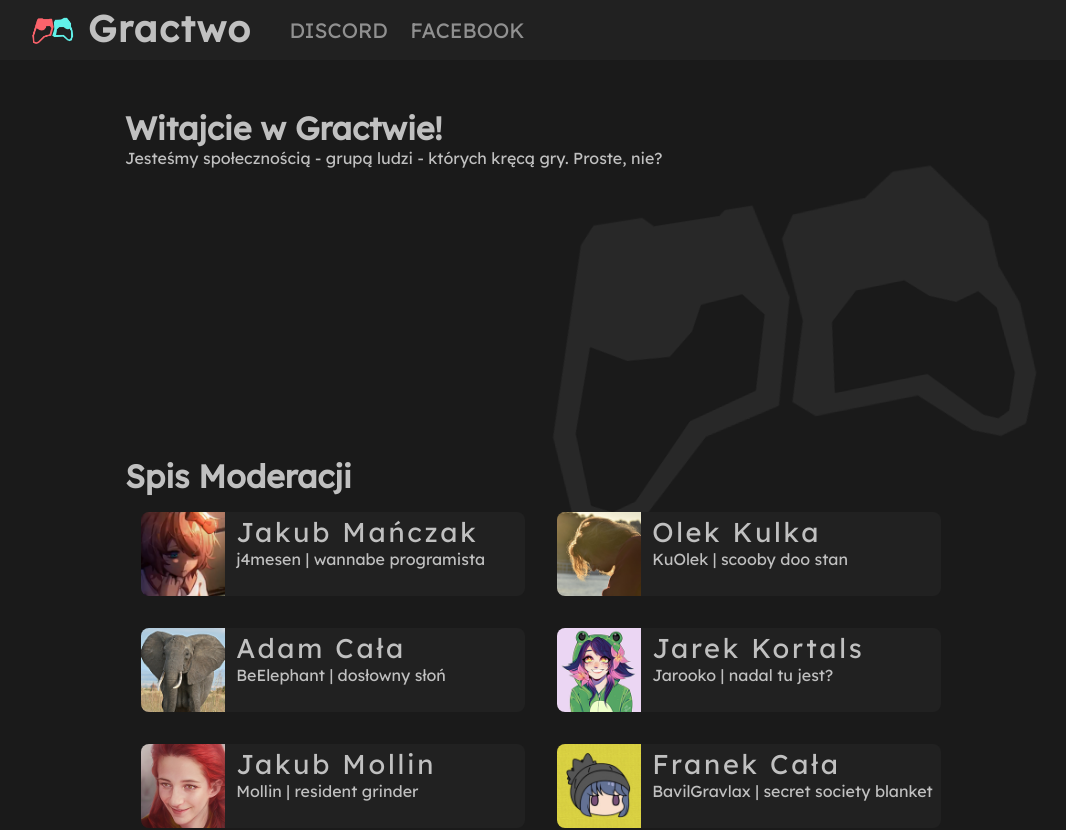
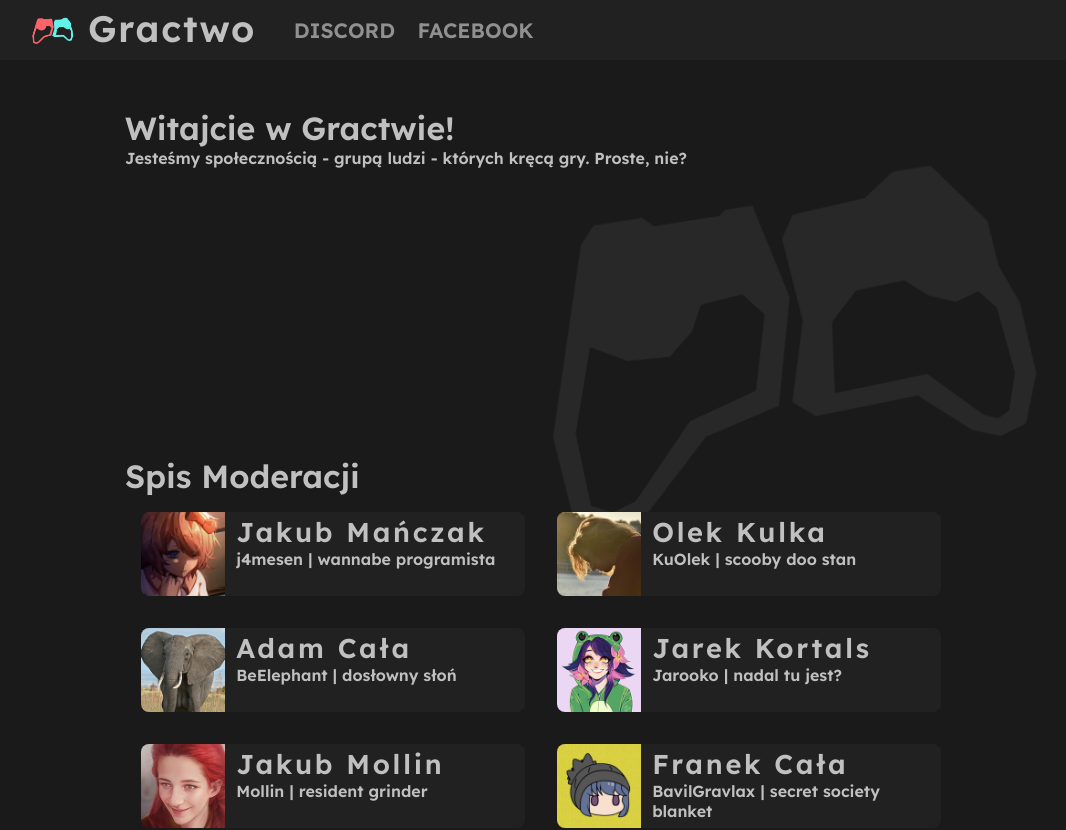
Before and after one commit to gractwo/old-gractwo-pl, a Vue app: page / in a window 1280 px wide. Shown: the top 830 px of the page, without its empty margins (3-1069 px from the left). Built offline with nearby package versions, Linux system fonts and the light colour scheme.

Commit message:
Update App.vue

```diff
--- a/src/App.vue
+++ b/src/App.vue
@@ -24,7 +24,7 @@
 </template>
 
 <style lang="scss">
-	@import url('https://fonts.googleapis.com/css2?family=Lexend&display=swap');
+	@import url('https://fonts.googleapis.com/css2?family=Lexend:wght@600&display=swap');
 	@import url('https://fonts.googleapis.com/css2?family=Material+Icons&display=swap');
 	:root {
 		--dark-bg: #1a1a1a;
```
